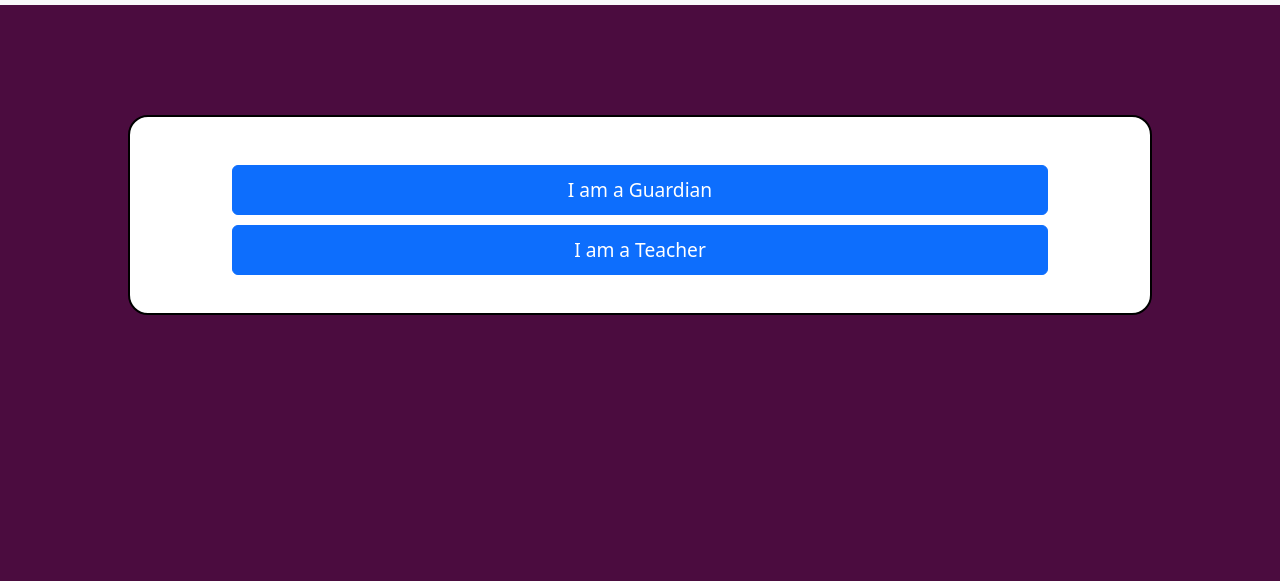
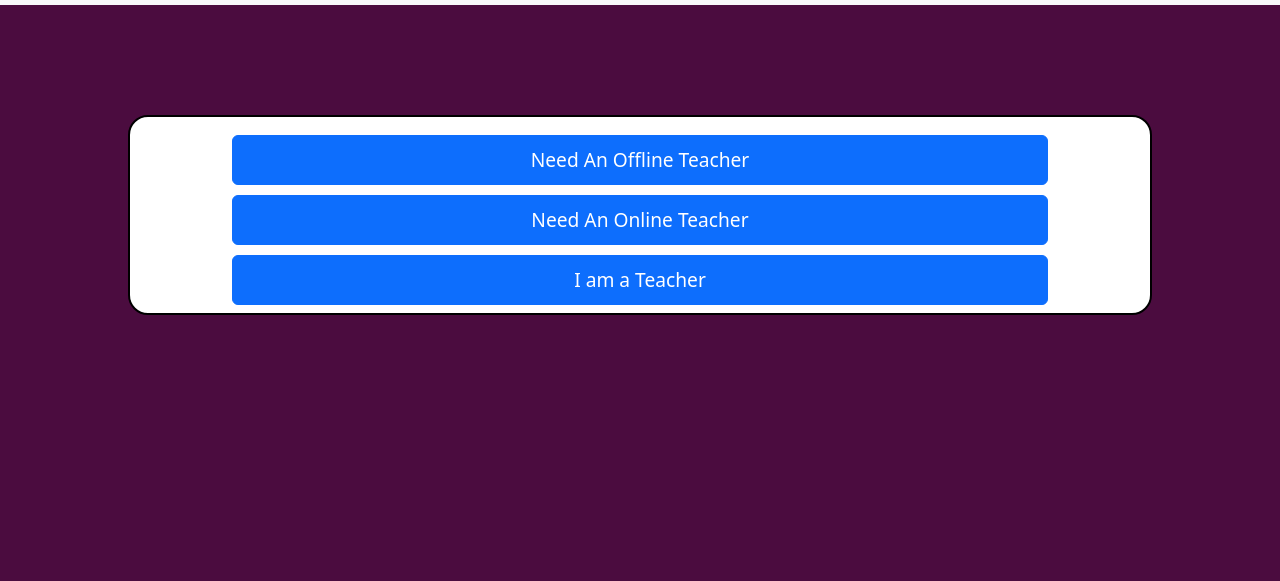
Before and after one commit to MD-SHAJID-HASAN/EduDemy, a plain HTML site: page index.html in a window 1280 px wide. Shown: the part 51-632 px from the top of the page. Drawn offline with nearby package versions, Linux system fonts and the light colour scheme.

Commit message:
Update index.html

```diff
--- a/index.html
+++ b/index.html
@@ -18,7 +18,7 @@
     <nav class="navbar navbar-expand-lg bg-light navs">
         <div class="container-fluid">
             <img class="logo" src="./image/logo.jpg" alt="">
-            <a class="navbar-brand title"  href="/index.html">Edu'Demy</a>
+            <a class="navbar-brand title" href="/index.html">Edu'Demy</a>
             <button class="navbar-toggler" type="button" data-bs-toggle="collapse" data-bs-target="#navbarTogglerDemo02"
                 aria-controls="navbarTogglerDemo02" aria-expanded="false" aria-label="Toggle navigation">
                 <span class="navbar-toggler-icon"></span>
@@ -46,7 +46,9 @@
 
 
     <div class="options">
-        <a class="buttons" href="/Guardian/"><button class=" button btn btn-primary">I am a Guardian</button></a>
+        <a class="buttons" href="/Guardian/"><button class=" button btn btn-primary">Need An Offline Teacher</button></a>
+
+        <a class="buttons" href="/Guardian/"><button class=" button btn btn-primary">Need An Online Teacher</button></a>
         <a class="buttons" href="#"><button class="button btn btn-primary">I am a Teacher</button></a>
     </div>
 
```
